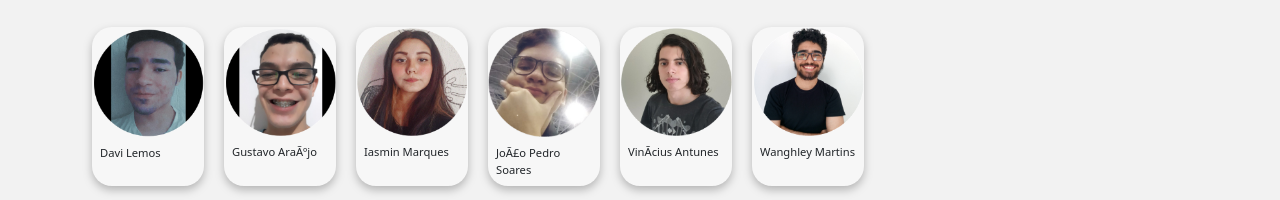
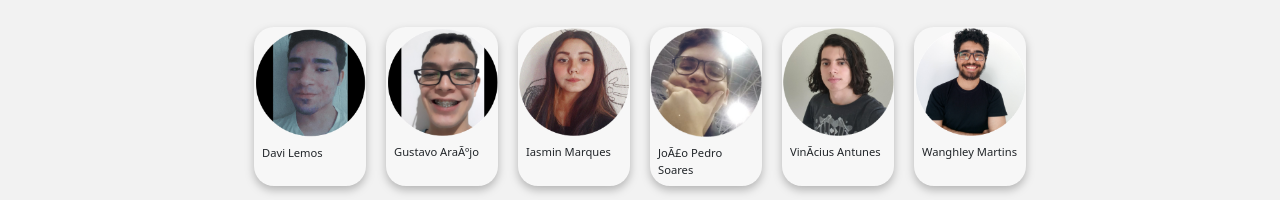
Before and after one commit to Wanghley/PlantAI, a website: page src/index.html in a window 1280 px wide. Shown: the part 752-952 px from the top of the page. Drawn offline with nearby package versions, Linux system fonts and the light colour scheme; files that its build step writes are made by us from their sources; some icons are missing; files whose address does not match are found by name.

Commit message:
[UPDATE] centering team in webpage

```diff
--- a/src/assets/css/style.css
+++ b/src/assets/css/style.css
@@ -89,6 +89,10 @@
 .container{
     margin-bottom: 70px;
 }
+.container#qSomos{
+    display: grid;
+    justify-content: center;
+}
 #para-esquerda{
     display: flex;
     justify-content: flex-end;
```
